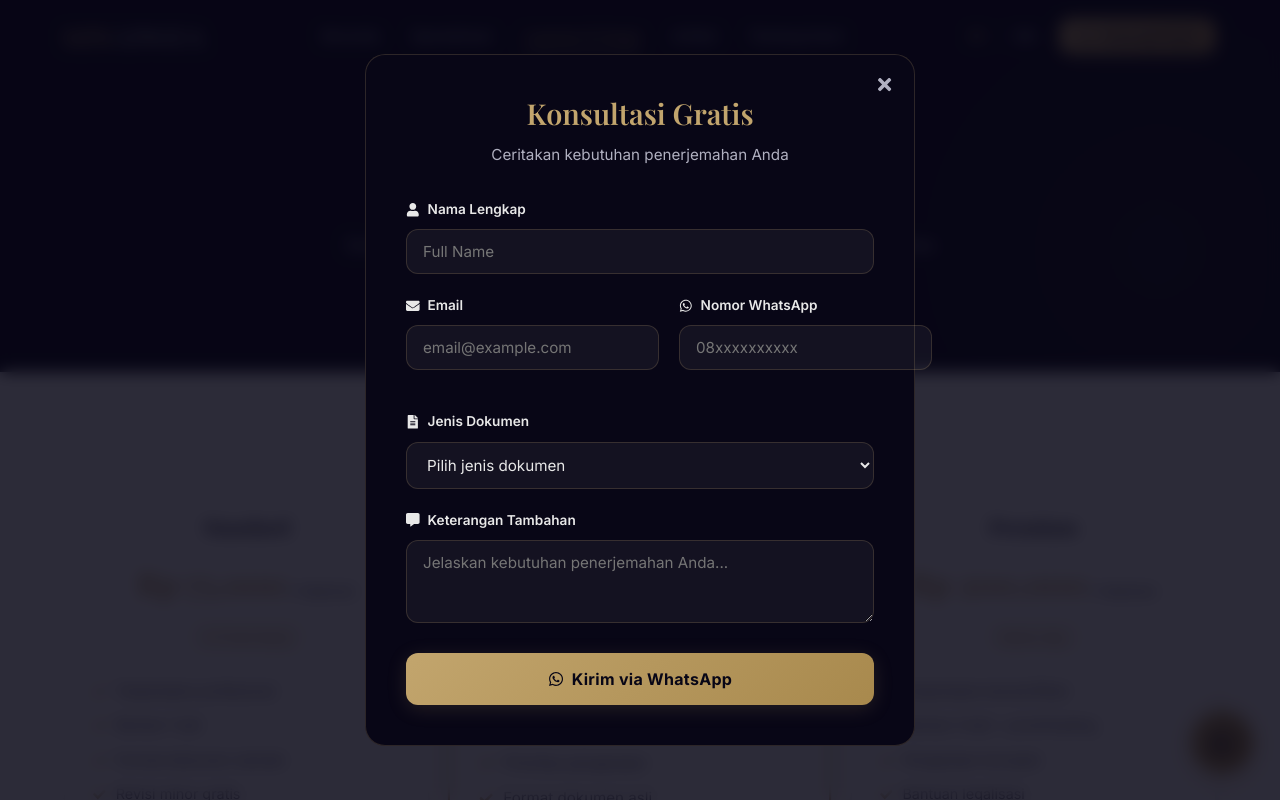
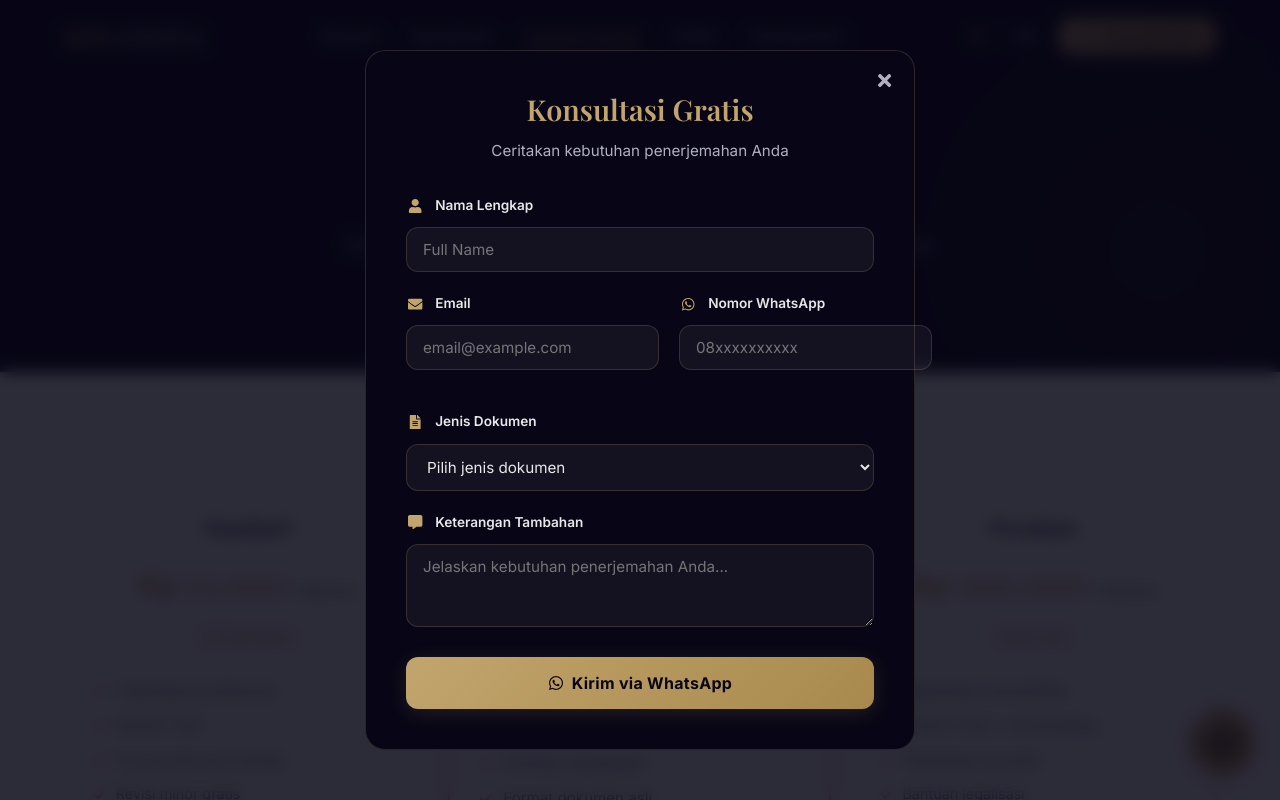
Before and after one commit to doni-wahyudi/lex_lingua, a React (Vite) app: page /services in a window 1280 px wide. Both pictures are taken after a click on the button "Contact Us". Shown: the top 800 px of the page. Built offline with nearby package versions, Linux system fonts and the light colour scheme; a web font is replaced by a local one.

Commit message:
Standardized form label icons and alignment, improved global responsiveness across devices

```diff
--- a/src/components/ContactModal.css
+++ b/src/components/ContactModal.css
@@ -80,7 +80,16 @@
   font-weight: 600;
   display: flex;
   align-items: center;
-  gap: 8px;
+  gap: 10px;
+  margin-bottom: 2px;
+}
+
+.modal-form label span {
+  font-size: 1rem;
+  min-width: 1.2rem;
+  display: flex;
+  align-items: center;
+  justify-content: center;
 }
 
 .modal-form input,
@@ -125,8 +134,15 @@
 @media (max-width: 600px) {
   .modal-container {
     padding: 30px 20px;
+    width: 95%;
+    max-height: 90vh;
+    overflow-y: auto;
   }
   .modal-form .form-grid {
     grid-template-columns: 1fr;
+    gap: 20px;
+  }
+  .modal-header h2 {
+    font-size: 1.5rem;
   }
 }
--- a/src/components/ContactModal.jsx
+++ b/src/components/ContactModal.jsx
@@ -50,7 +50,7 @@ export default function ContactModal({ isOpen, onClose, initialDocType = '' }) {
 
         <form className="modal-form" onSubmit={handleSubmit}>
           <div className="form-group">
-            <label><FaUser /> {t('services_page.form.name')}</label>
+            <label><span><FaUser /></span> {t('services_page.form.name')}</label>
             <input
               type="text"
               name="name"
@@ -63,7 +63,7 @@ export default function ContactModal({ isOpen, onClose, initialDocType = '' }) {
 
           <div className="form-grid">
             <div className="form-group">
-              <label><FaEnvelope /> {t('services_page.form.email')}</label>
+              <label><span><FaEnvelope /></span> {t('services_page.form.email')}</label>
               <input
                 type="email"
                 name="email"
@@ -74,7 +74,7 @@ export default function ContactModal({ isOpen, onClose, initialDocType = '' }) {
               />
             </div>
             <div className="form-group">
-              <label><FaWhatsapp /> {t('services_page.form.whatsapp')}</label>
+              <label><span><FaWhatsapp /></span> {t('services_page.form.whatsapp')}</label>
               <input
                 type="tel"
                 name="whatsapp"
@@ -87,7 +87,7 @@ export default function ContactModal({ isOpen, onClose, initialDocType = '' }) {
           </div>
 
           <div className="form-group">
-            <label><FaFileAlt /> {t('services_page.form.doc_type')}</label>
+            <label><span><FaFileAlt /></span> {t('services_page.form.doc_type')}</label>
             <select name="docType" value={form.docType} onChange={handleChange} required>
               <option value="">{t('services_page.form.select_placeholder')}</option>
               {Array.isArray(t('services_page.form.doc_types')) && t('services_page.form.doc_types').map((type, i) => (
@@ -98,7 +98,7 @@ export default function ContactModal({ isOpen, onClose, initialDocType = '' }) {
           </div>
 
           <div className="form-group">
-            <label><FaCommentAlt /> {t('services_page.form.notes')}</label>
+            <label><span><FaCommentAlt /></span> {t('services_page.form.notes')}</label>
             <textarea
               name="notes"
               value={form.notes}
--- a/src/index.css
+++ b/src/index.css
@@ -144,5 +144,12 @@ button { cursor: pointer; border: none; outline: none; font-family: var(--font-b
 @media (max-width: 768px) {
   :root { --section-padding: 60px 0; --container-padding: 0 16px; }
   .section-header { margin-bottom: 40px; }
+  .section-header p { font-size: 1rem; }
 }
-@media (max-width: 480px) { :root { --section-padding: 48px 0; } }
+
+@media (max-width: 480px) {
+  :root { --section-padding: 48px 0; }
+  h1 { font-size: 1.8rem; }
+  h2 { font-size: 1.5rem; }
+  .btn { padding: 12px 24px; width: 100%; justify-content: center; }
+}
--- a/src/pages/Services.css
+++ b/src/pages/Services.css
@@ -17,7 +17,23 @@
 .form-grid { display: grid; grid-template-columns: 1fr 1fr; gap: 20px; margin-bottom: 20px; }
 .form-group { display: flex; flex-direction: column; gap: 6px; }
 .form-group.full-width { margin-bottom: 28px; }
-.form-group label { font-size: 0.85rem; font-weight: 600; color: var(--text-light); }
+.form-group label {
+  font-size: 0.85rem;
+  font-weight: 600;
+  color: var(--text-light);
+  display: flex;
+  align-items: center;
+  gap: 10px;
+  margin-bottom: 2px;
+}
+.form-group label span {
+  font-size: 0.9rem;
+  min-width: 1.2rem;
+  display: flex;
+  align-items: center;
+  justify-content: center;
+  color: var(--accent-gold);
+}
 .form-group input, .form-group select, .form-group textarea {
   padding: 12px 16px; border-radius: var(--radius-md); border: 1px solid rgba(194,165,109,0.2);
   background: rgba(255,255,255,0.05); color: var(--text-light); font-family: var(--font-body);
--- a/src/pages/Services.jsx
+++ b/src/pages/Services.jsx
@@ -1,7 +1,7 @@
 import { useState } from 'react';
 import { useLanguage } from '../i18n/LanguageContext';
 import { useModal } from '../context/ModalContext';
-import { FaWhatsapp, FaCheck, FaCrown } from 'react-icons/fa';
+import { FaWhatsapp, FaCheck, FaCrown, FaUser, FaEnvelope, FaFileAlt, FaCommentAlt } from 'react-icons/fa';
 import './Services.css';
 
 export default function Services() {
@@ -73,19 +73,19 @@ export default function Services() {
           <form className="consult-form glass-card" onSubmit={handleSubmit}>
             <div className="form-grid">
               <div className="form-group">
-                <label>{t('services_page.form.name')}</label>
+                <label><span><FaUser /></span> {t('services_page.form.name')}</label>
                 <input type="text" name="name" value={form.name} onChange={handleChange} required />
               </div>
               <div className="form-group">
-                <label>{t('services_page.form.email')}</label>
+                <label><span><FaEnvelope /></span> {t('services_page.form.email')}</label>
                 <input type="email" name="email" value={form.email} onChange={handleChange} required />
               </div>
               <div className="form-group">
-                <label>{t('services_page.form.whatsapp')}</label>
+                <label><span><FaWhatsapp /></span> {t('services_page.form.whatsapp')}</label>
                 <input type="tel" name="whatsapp" value={form.whatsapp} onChange={handleChange} required placeholder="08xxxxxxxxxx" />
               </div>
               <div className="form-group">
-                <label>{t('services_page.form.doc_type')}</label>
+                <label><span><FaFileAlt /></span> {t('services_page.form.doc_type')}</label>
                 <select name="docType" value={form.docType} onChange={handleChange} required>
                   <option value="">{t('services_page.form.select_placeholder')}</option>
                   {Array.isArray(t('services_page.form.doc_types')) && t('services_page.form.doc_types').map((type, i) => (
@@ -95,7 +95,7 @@ export default function Services() {
               </div>
             </div>
             <div className="form-group full-width">
-              <label>{t('services_page.form.notes')}</label>
+              <label><span><FaCommentAlt /></span> {t('services_page.form.notes')}</label>
               <textarea name="notes" value={form.notes} onChange={handleChange} rows="4" placeholder={t('services_page.form.notes_placeholder')} />
             </div>
             <button type="submit" className="btn btn-whatsapp btn-lg">
```
